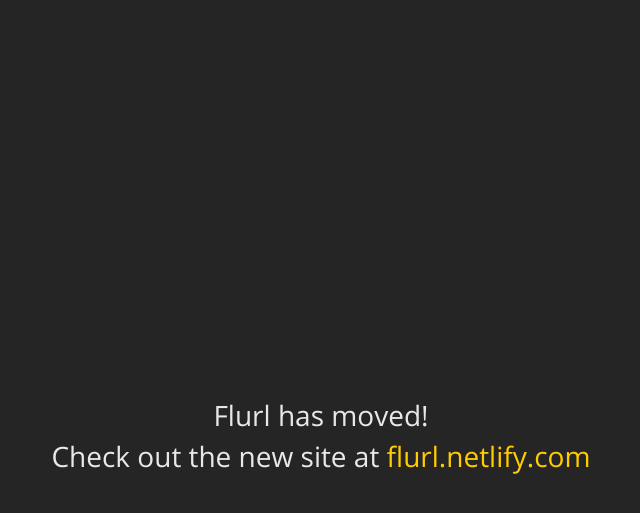
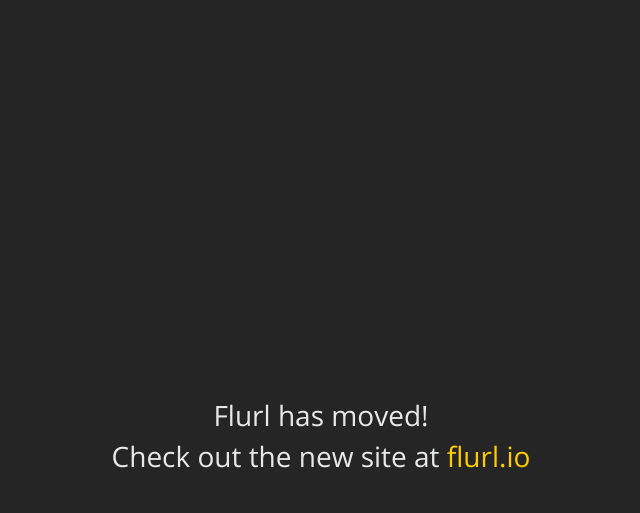
Before and after one commit to tmenier/Flurl, a Jekyll site: the page built from index.md, in a window 1280 px wide. Shown: the top 513 px of the page, without its empty margins (319-959 px from the left). Built offline with Jekyll 4.4.1, drawn with Linux system fonts in a browser that asks for light colours.

Commit message:
new domain!

```diff
--- a/_config.yml
+++ b/_config.yml
@@ -1,5 +1,5 @@
-new_home:         flurl.netlify.com
-new_home_url:     https://flurl.netlify.com
+new_home:         flurl.io
+new_home_url:     https://flurl.io
 
 # Dependencies
 markdown:         kramdown
```
